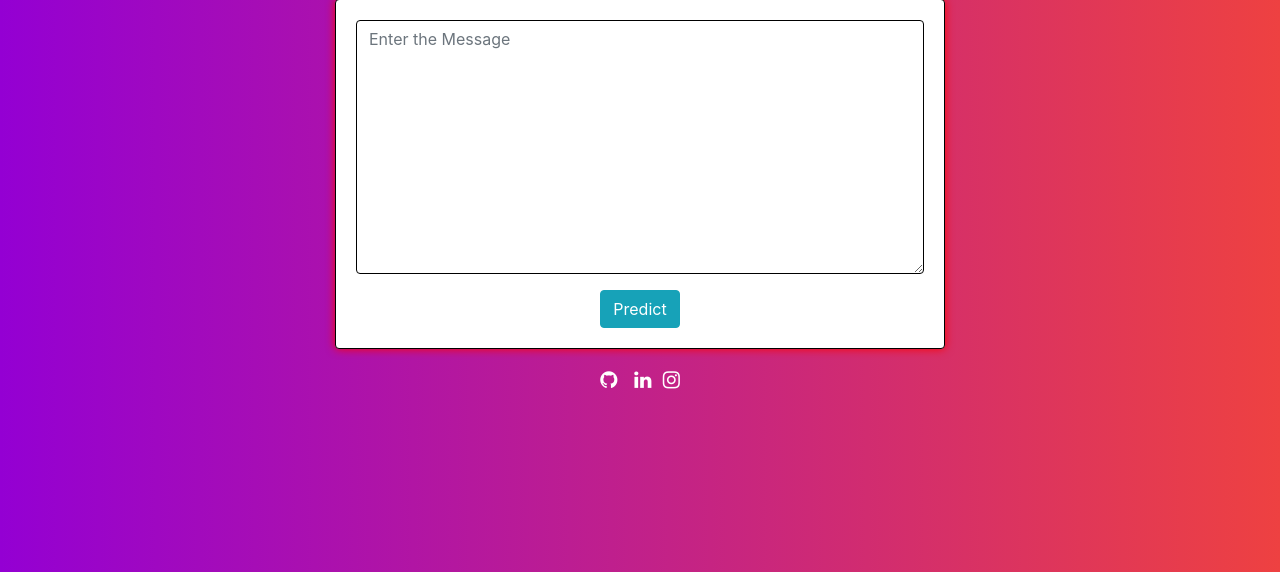
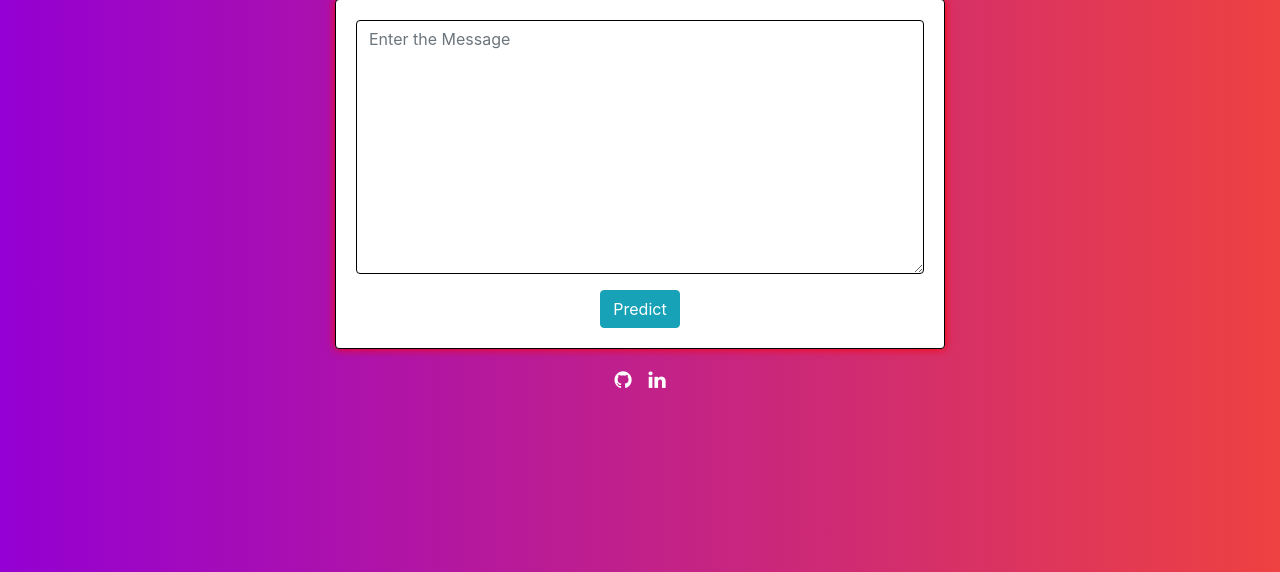
Before and after one commit to apurv100/spam_message_detector, a Django app: page / in a window 1280 px wide. Shown: the part 228-800 px from the top of the page. Run offline with Django 3.2, Linux system fonts and the light colour scheme; parts of the project's set-up code (start-up, migrations or seed data) failed here and were passed over; some libraries are stand-ins or nearby versions.

Commit message:
Update index.html

```diff
--- a/spam_detector/templates/spam_detector/index.html
+++ b/spam_detector/templates/spam_detector/index.html
@@ -41,9 +41,9 @@
             </div>
             <center><input class="btn btn-info" type="submit" value="Predict"></center>
         </form>
-        <center><p style="font-size: 20px;"><a href="https://www.github.com/venugopalkadamba" target="_blank"><span style="color: white !important;" class="fa fa-github"></span></a>&nbsp;&nbsp;
-            <a href="https://www.linkedin.com/in/venugopalkadamba" target="_blank" ><span style="color: white !important;" class="fa fa-linkedin"></span></a>
-            &nbsp;<a href="https://www.instagram.com/venugopal_2001" target="_blank" ><span style="color: white !important;" class="fa fa-instagram"></span></a>
+        <center><p style="font-size: 20px;"><a href="https://github.com/apurv100" target="_blank"><span style="color: white !important;" class="fa fa-github"></span></a>&nbsp;&nbsp;
+            <a href="https://www.linkedin.com/in/apurva-harsh-2010b1166/" target="_blank" ><span style="color: white !important;" class="fa fa-linkedin"></span></a>
+
         </p></center>
     </div>
     <div class="col-md-3"></div>
```
